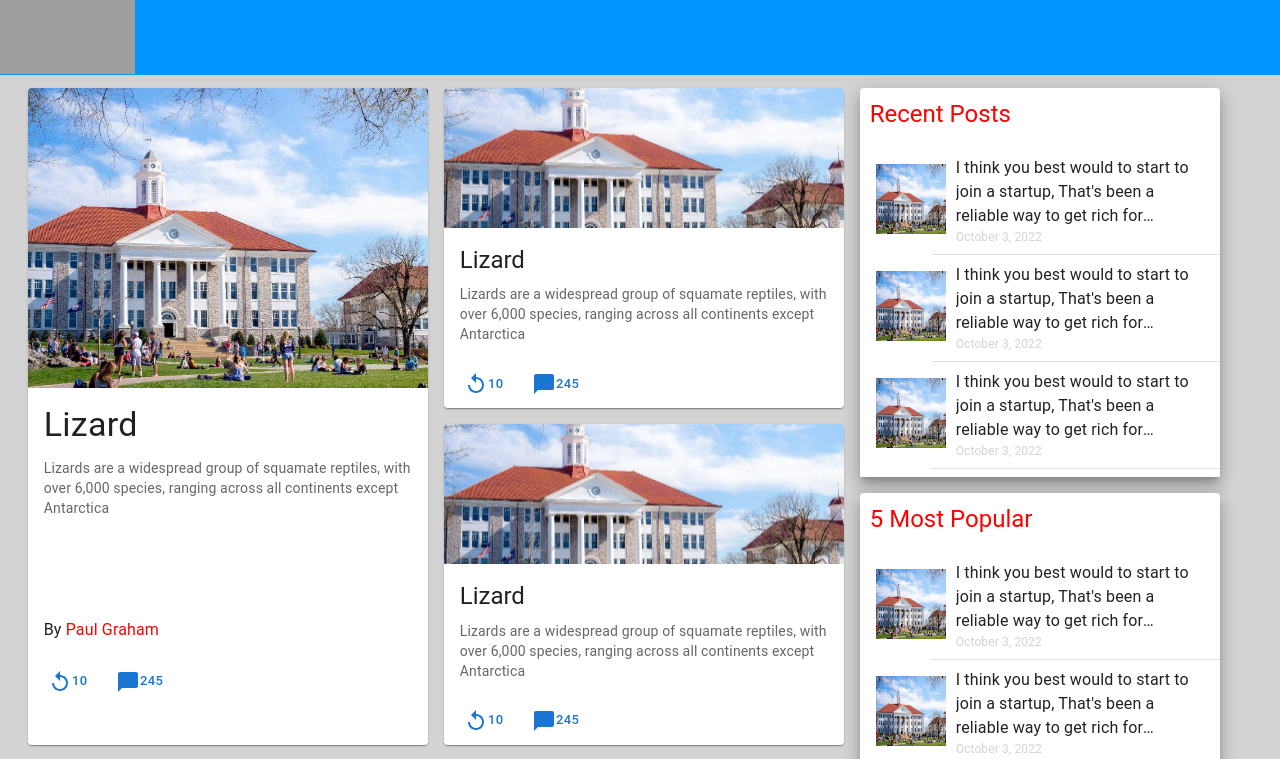
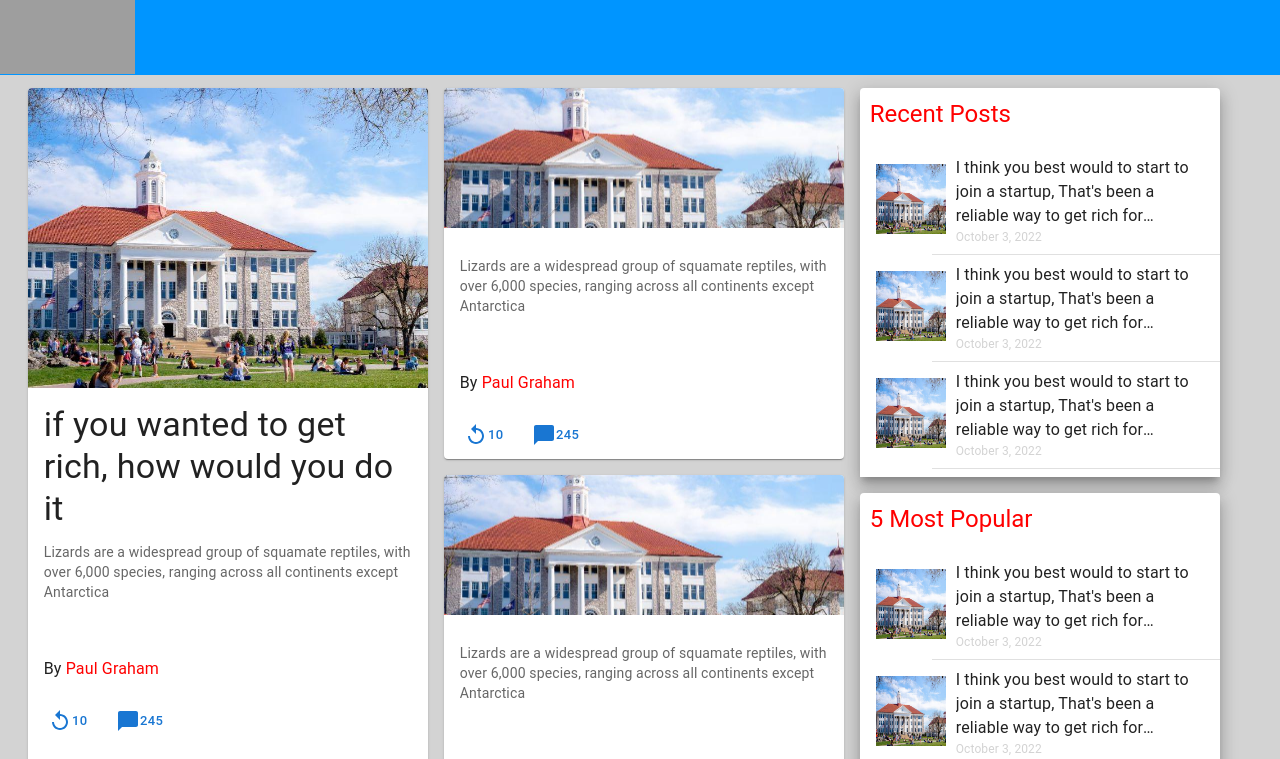
Before and after one commit to amrelshehaly/daily-news, a Next.js app: page / in a window 1280 px wide. Shown: the top 759 px of the page. Built offline with nearby package versions, Linux system fonts and the light colour scheme; grey boxes are pictures that could not be loaded.

Commit message:
Creating card component

```diff
--- /dev/null
+++ b/src/common/Card/index.tsx
@@ -0,0 +1,64 @@
+import React, {FC} from 'react'
+import {
+  Card,
+  CardActions,
+  CardContent,
+  CardMedia,
+  Typography,
+  Button,
+} from '@mui/material'
+import { Replay, ChatBubble } from '@mui/icons-material'
+
+
+interface Props {
+  style: React.CSSProperties
+  title?: string
+  subtitle?: string
+  picture?: string
+  author ?: string
+  ImgHeight?: string
+}
+
+const SimpleCard : FC<Props> = ({style, title, subtitle, picture, author, ImgHeight}) => {
+
+    const styling = {
+        maxWidth: 400,
+        width: '100%',
+        height: '100%',
+        margin: '0 auto',
+    } || style
+
+  return (
+    <Card
+      sx={{...styling}}
+    >
+      <CardMedia component="img" height={ImgHeight} image={picture} />
+      <CardContent>
+        <Typography gutterBottom variant="h4" component="div">
+          {title}
+        </Typography>
+        <Typography variant="body2" color="text.secondary">
+          {subtitle}
+        </Typography>
+        <Typography
+          component="div"
+          sx={{ marginTop: '15%', display: 'flex' }}
+        >
+          By&nbsp; <Typography sx={{ color: 'red' }}>{author}</Typography>
+        </Typography>
+      </CardContent>
+      <CardActions>
+        <Button size="small">
+          <Replay />
+          {10}
+        </Button>
+        <Button size="small">
+          <ChatBubble />
+          {245}
+        </Button>
+      </CardActions>
+    </Card>
+  )
+}
+
+export default SimpleCard
--- a/src/components/home/index.tsx
+++ b/src/components/home/index.tsx
@@ -11,6 +11,9 @@ import {
 import { Replay, ChatBubble } from '@mui/icons-material'
 
 const uni = '../../images/uni.jpg'
+
+import SimpleCard from '../../common/Card'
+
 import content from '../data.json'
 
 const Home = () => {
@@ -19,111 +22,49 @@ const Home = () => {
       container
       spacing={2}
       justifyContent="right"
-      alignItems="stretch"
       sx={{ height: '100%' }}
     >
       <Grid item sm={6} md={6} lg="auto" xl="auto" xs={12}>
-        <Card
-          sx={{
+        <SimpleCard
+          style={{
             maxWidth: 400,
             width: '100%',
-            height: '100%',
             margin: '0 auto',
           }}
-        >
-          <CardMedia
-            component="img"
-            alt="green iguana"
-            height="300"
-            image={uni}
-          />
-          <CardContent>
-            <Typography gutterBottom variant="h4" component="div">
-              Lizard
-            </Typography>
-            <Typography variant="body2" color="text.secondary">
-              Lizards are a widespread group of squamate reptiles, with over
-              6,000 species, ranging across all continents except Antarctica
-            </Typography>
-            <Typography
-              component="div"
-              sx={{ marginTop: '100px', display: 'flex' }}
-            >
-              By&nbsp;{' '}
-              <Typography sx={{ color: 'red' }}>Paul Graham</Typography>
-            </Typography>
-          </CardContent>
-          <CardActions>
-            <Button size="small">
-              <Replay />
-              {10}
-            </Button>
-            <Button size="small">
-              <ChatBubble />
-              {245}
-            </Button>
-          </CardActions>
-        </Card>
+          ImgHeight="300"
+          author="Paul Graham"
+          picture={uni}
+          subtitle="Lizards are a widespread group of squamate reptiles, with over 6,000 species, ranging across all continents except Antarctica"
+          title="if you wanted to get rich, how would you do it"
+        />
       </Grid>
       <Grid item sm={6} md={6} lg="auto" xl="auto" xs={12}>
         <Grid container direction="column" spacing={2}>
           <Grid item xs={6}>
-            <Card sx={{ maxWidth: 400, width: '100%', margin: '0 auto' }}>
-              <CardMedia
-                component="img"
-                alt="green iguana"
-                height="140"
-                image={uni}
-              />
-              <CardContent>
-                <Typography gutterBottom variant="h5" component="div">
-                  Lizard
-                </Typography>
-                <Typography variant="body2" color="text.secondary">
-                  Lizards are a widespread group of squamate reptiles, with over
-                  6,000 species, ranging across all continents except Antarctica
-                </Typography>
-              </CardContent>
-              <CardActions>
-                <Button size="small">
-                  <Replay />
-                  {10}
-                </Button>
-                <Button size="small">
-                  <ChatBubble />
-                  {245}
-                </Button>
-              </CardActions>
-            </Card>
+            <SimpleCard
+              style={{
+                maxWidth: 400,
+                width: '100%',
+                margin: '0 auto',
+              }}
+              ImgHeight="140"
+              author="Paul Graham"
+              picture={uni}
+              subtitle="Lizards are a widespread group of squamate reptiles, with over 6,000 species, ranging across all continents except Antarctica"
+            />
           </Grid>
           <Grid item xs={6}>
-            <Card sx={{ maxWidth: 400, width: '100%', margin: '0 auto' }}>
-              <CardMedia
-                component="img"
-                alt="green iguana"
-                height="140"
-                image={uni}
-              />
-              <CardContent>
-                <Typography gutterBottom variant="h5" component="div">
-                  Lizard
-                </Typography>
-                <Typography variant="body2" color="text.secondary">
-                  Lizards are a widespread group of squamate reptiles, with over
-                  6,000 species, ranging across all continents except Antarctica
-                </Typography>
-              </CardContent>
-              <CardActions>
-                <Button size="small">
-                  <Replay />
-                  {10}
-                </Button>
-                <Button size="small">
-                  <ChatBubble />
-                  {245}
-                </Button>
-              </CardActions>
-            </Card>
+            <SimpleCard
+              style={{
+                maxWidth: 400,
+                width: '100%',
+                margin: '0 auto',
+              }}
+              ImgHeight="140"
+              author="Paul Graham"
+              picture={uni}
+              subtitle="Lizards are a widespread group of squamate reptiles, with over 6,000 species, ranging across all continents except Antarctica"
+            />
           </Grid>
         </Grid>
       </Grid>
```
